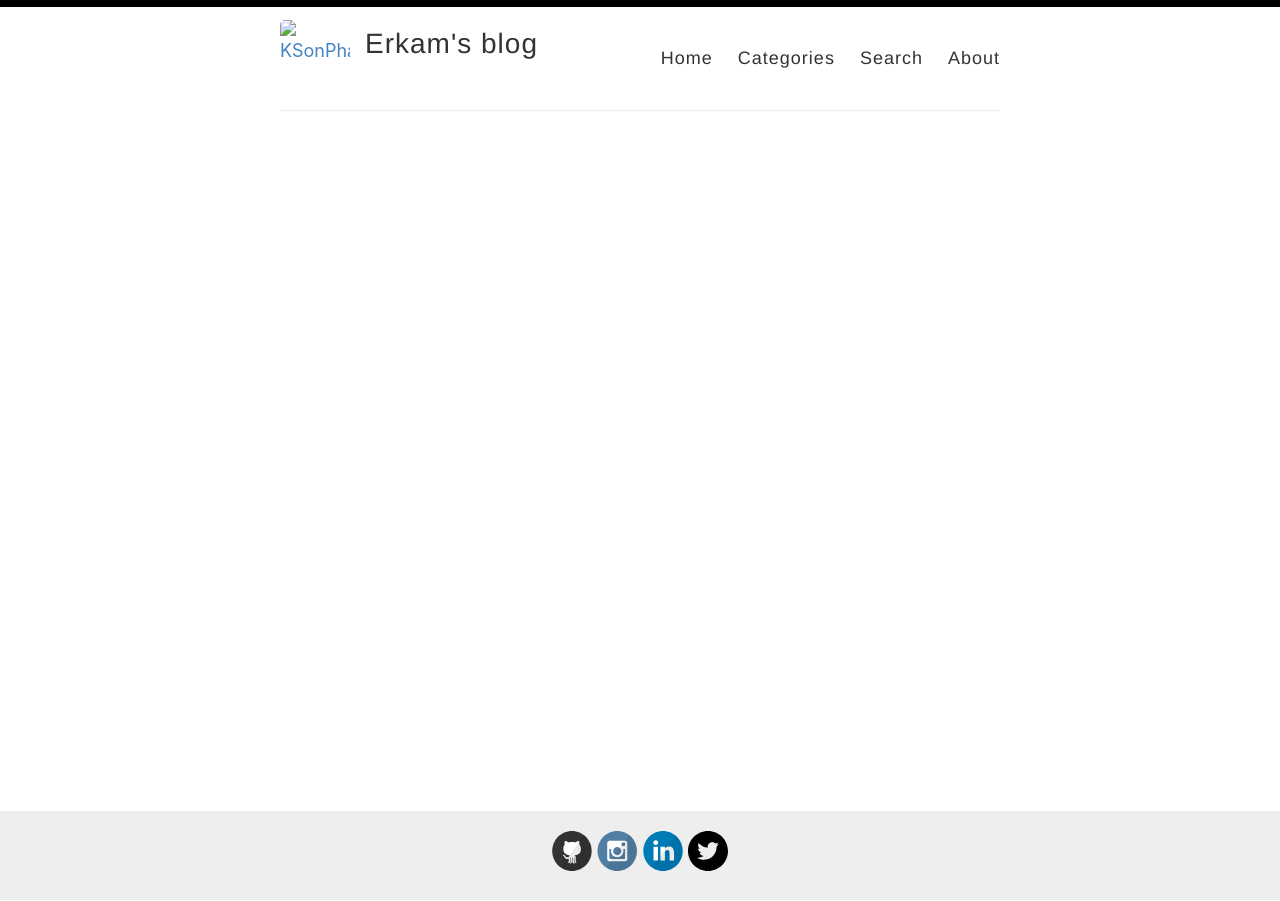
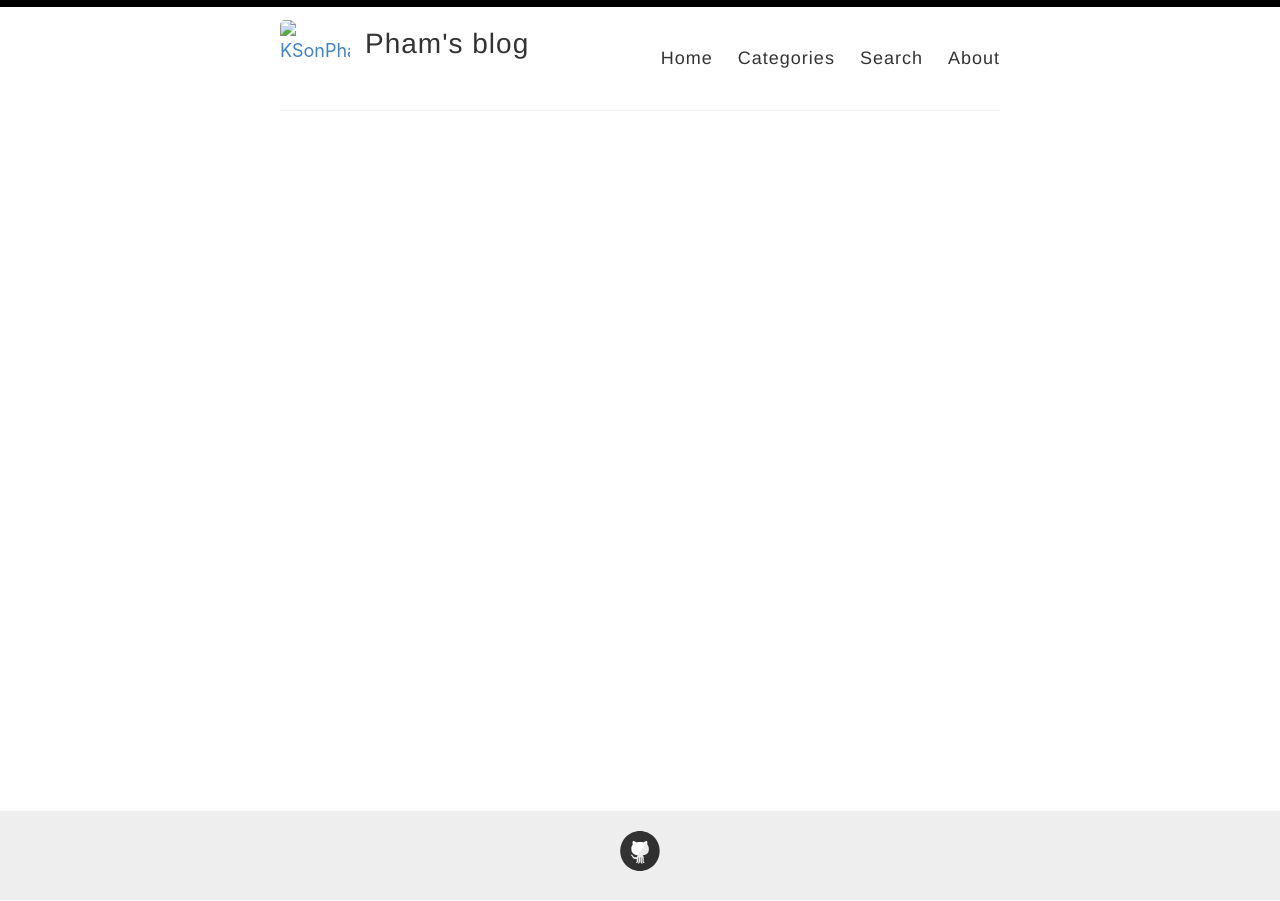
Before and after one commit to KSonPham/KSonPham.github.io, a Jekyll site: the page built from index.html, in a window 1280 px wide. Built offline with Jekyll 4.4.1, drawn with Linux system fonts in a browser that asks for light colours; the list of posts is cut into pages by our own code; part of the change alters nothing that is shown.

Commit message:
changed config

```diff
--- a/_config.yml
+++ b/_config.yml
@@ -3,10 +3,10 @@
 #
 
 # Name of your site (displayed in the header)
-name: Erkam's blog
+name: Pham's blog
 
 # Name of the author
-author: Erkam Uyanik
+author: Khanh Son Pham
 
 # Short bio or description (displayed in the header)
 # description: An elegant Jekyll theme
@@ -24,12 +24,12 @@ footer-links:
   email:
   facebook:
   flickr:
-  github: eu42
-  instagram: _eu42
-  linkedin: uyanik
+  github: KSonPham
+  instagram:
+  linkedin:
   pinterest:
   rss:
-  twitter: _eu42
+  twitter:
   stackoverflow:
   youtube: # channel/<your_long_string> or user/<user-name>
   googleplus: # anything in your profile username that comes after plus.google.com/
@@ -38,7 +38,7 @@ footer-links:
 
 # Enter your Disqus shortname (not your username) to enable commenting on posts
 # You can find your shortname on the Settings page of your Disqus account
-disqus: eu42-github-io
+disqus: KSonPham-github-io
 
 # Enter your Google Analytics web tracking code (e.g. UA-2110908-2) to activate tracking
 google_analytics: UA-157826634-1
@@ -46,8 +46,8 @@ google_site_verification: iGAzqIllIAREgMTHCjkIQvHnZDb5Z7p4-DLn8Baj6S0
 
 # Your website URL (e.g. http://amitmerchant1990.github.io or http://www.amitmerchant.com)
 # Used for Sitemap.xml and your RSS feed
-url: http://eu42.github.io
-enforce_ssl: https://eu42.github.io
+url: http://KSonPham.github.io
+enforce_ssl: https://KSonPham.github.io
 
 # If you're hosting your site at a Project repository on GitHub pages
 # (http://yourusername.github.io/repository-name)
```
